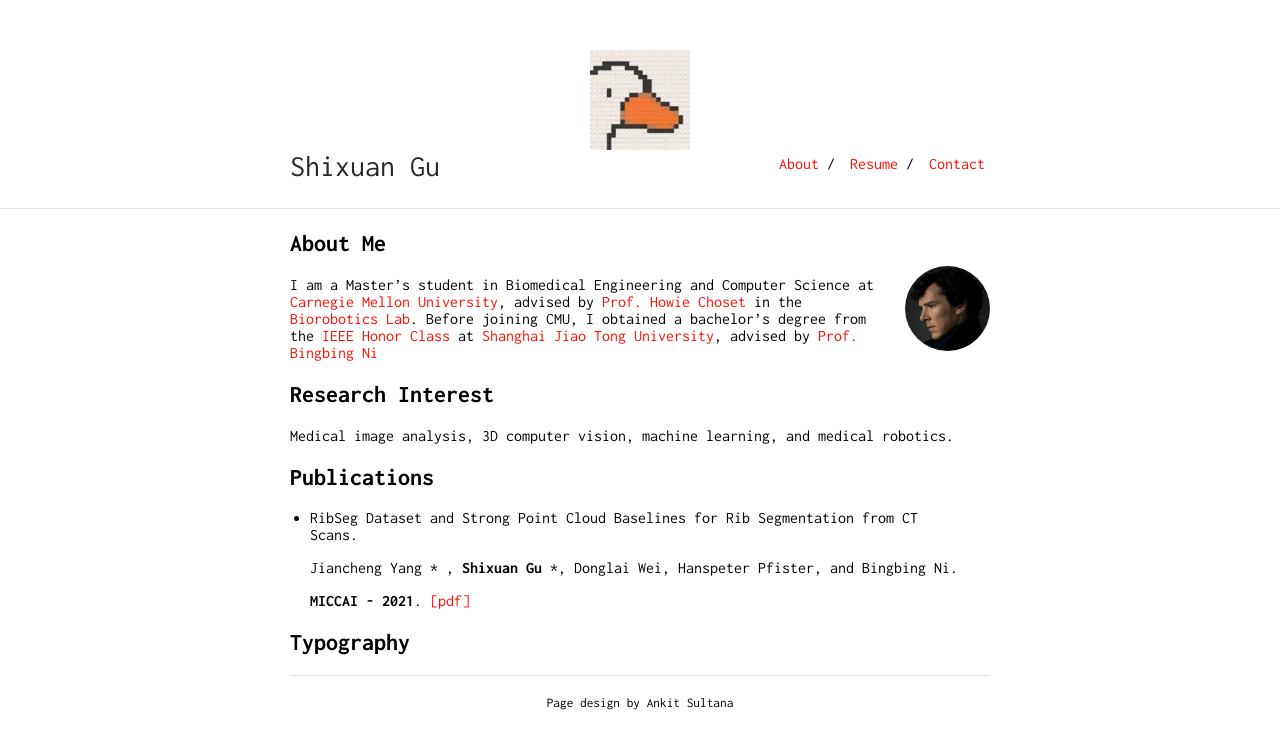
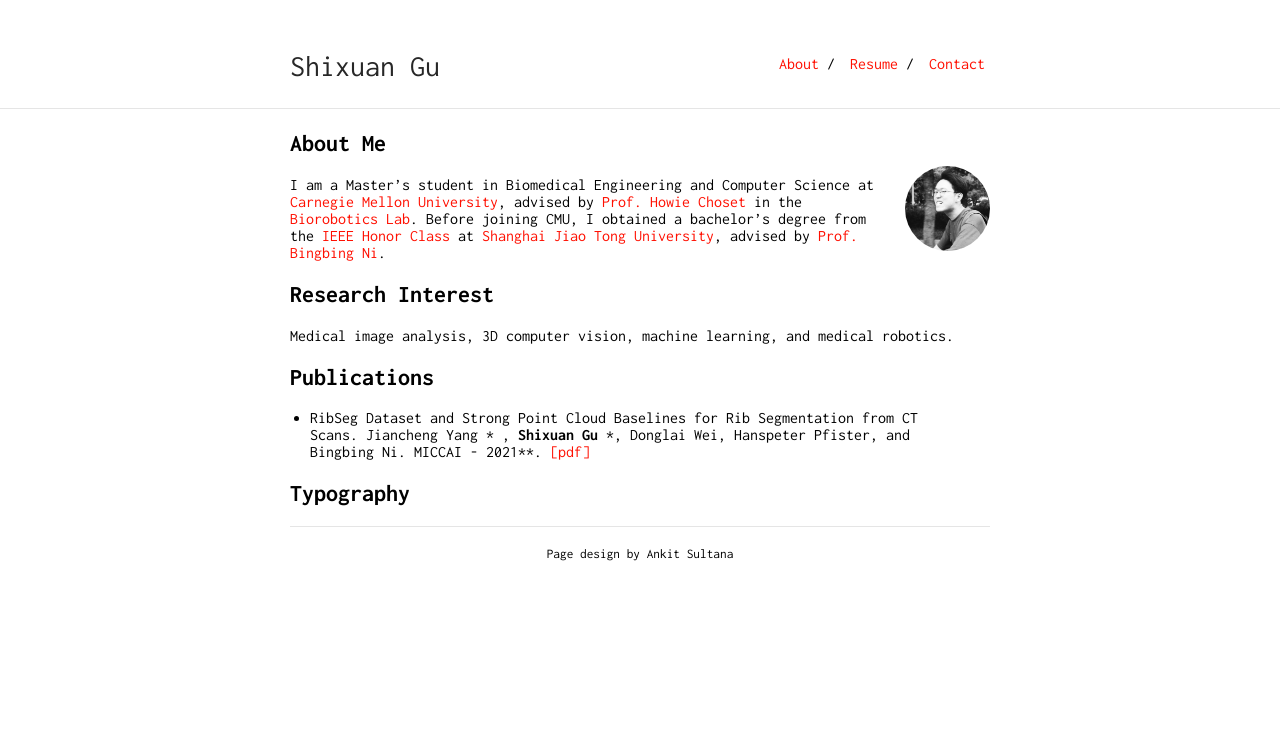
Before and after one commit to ShixuanGu/ShixuanGu.github.io, a Jekyll site: the page built from index.md, in a window 1280 px wide. Shown: the top 749 px of the page. Built offline with Jekyll 4.4.1, drawn with Linux system fonts in a browser that asks for light colours; our own code applies the rules of GitHub Pages for plain Markdown files.

Commit message:
second upload

```diff
--- a/_config.yml
+++ b/_config.yml
@@ -3,7 +3,7 @@ url: "https://shixuangu.github.io./"
 baseurl: "/researcher"
 
 markdown: kramdown
-ins_logo: "./goose.jpg"
+# ins_logo: "./goose.jpg"
 
 tracking_id: #
 
--- a/index.md
+++ b/index.md
@@ -4,9 +4,11 @@ layout: default
 
 ## About Me
 
-<img class="profile-picture" src="sherlock.jpg">
+<img class="profile-picture" src="home.png">
 
-I am a Master's student in Biomedical Engineering and Computer Science at [Carnegie Mellon University](https://www.cmu.edu/), advised by [Prof. Howie Choset](https://www.ri.cmu.edu/ri-faculty/howie-choset/) in the [Biorobotics Lab](https://www.ri.cmu.edu/robotics-groups/biorobotics/). Before joining CMU, I obtained a bachelor’s degree from the [IEEE Honor Class](https://english.seiee.sjtu.edu.cn/english/info/8338.htm) at [Shanghai Jiao Tong University](https://en.sjtu.edu.cn/), advised by [Prof. Bingbing Ni](https://scholar.google.com/citations?user=eUbmKwYAAAAJ)
+
+
+I am a Master's student in Biomedical Engineering and Computer Science at [Carnegie Mellon University](https://www.cmu.edu/), advised by [Prof. Howie Choset](https://www.ri.cmu.edu/ri-faculty/howie-choset/) in the [Biorobotics Lab](https://www.ri.cmu.edu/robotics-groups/biorobotics/). Before joining CMU, I obtained a bachelor’s degree from the [IEEE Honor Class](https://english.seiee.sjtu.edu.cn/english/info/8338.htm) at [Shanghai Jiao Tong University](https://en.sjtu.edu.cn/), advised by [Prof. Bingbing Ni](https://scholar.google.com/citations?user=eUbmKwYAAAAJ).
 
 ## Research Interest
 
@@ -14,10 +16,8 @@ Medical image analysis, 3D computer vision, machine learning, and medical roboti
 
 ## Publications
 
-- RibSeg Dataset and Strong Point Cloud Baselines for Rib Segmentation from CT Scans.
+- RibSeg Dataset and Strong Point Cloud Baselines for Rib Segmentation from CT Scans. Jiancheng Yang * , **Shixuan Gu** *, Donglai Wei, Hanspeter Pfister, and Bingbing Ni.      	MICCAI - 2021**. [[pdf]](https://link.springer.com/chapter/10.1007/978-3-030-87193-2_58)
 
-  Jiancheng Yang * , **Shixuan Gu** *, Donglai Wei, Hanspeter Pfister, and Bingbing Ni.
 
-  **MICCAI - 2021**. [[pdf]](https://link.springer.com/chapter/10.1007/978-3-030-87193-2_58)
 
 ## Typography
```
Also changed, not shown: contact.md (+3 -3 lines), home.png (added), sherlock.jpg (deleted).
